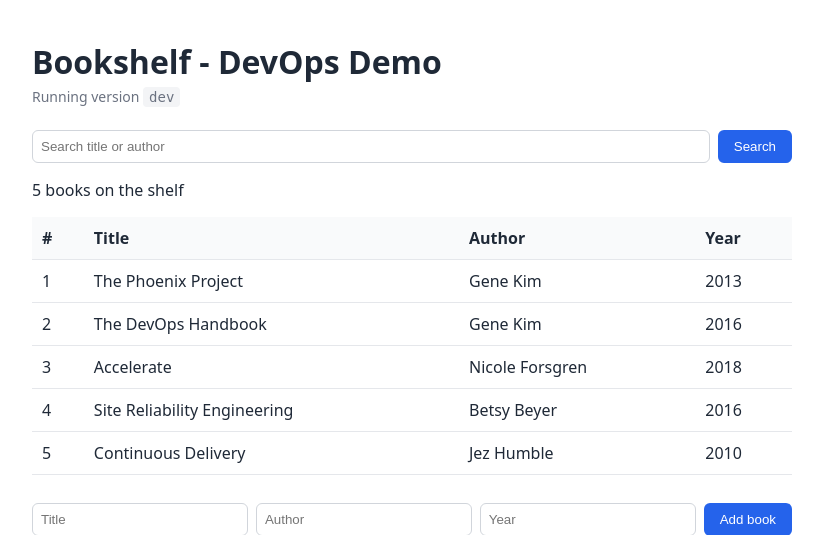
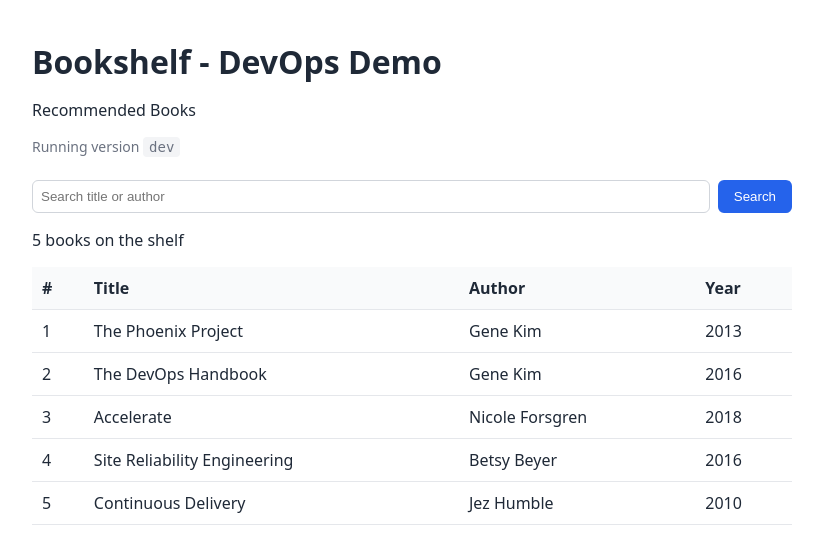
Before and after one commit to MuhammadQasimTahir/bookshelf-devops-demo, a Flask app: page / in a window 1280 px wide. Shown: the top 535 px of the page, without its empty margins (228-1051 px from the left). Run offline with Flask 3, Linux system fonts and the light colour scheme; data comes from the database, SQL or seed files in the repository; data that the repository does not hold is empty.

Commit message:
Just a Test Case

```diff
--- a/templates/index.html
+++ b/templates/index.html
@@ -21,6 +21,7 @@
 </head>
 <body>
   <h1>Bookshelf - DevOps Demo</h1>
+  <p>Recommended Books</p>
   <div class="version">Running version <code>{{ version[:7] }}</code></div>
 
   {% if error %}
```
Also changed, not shown: 2 other files.
